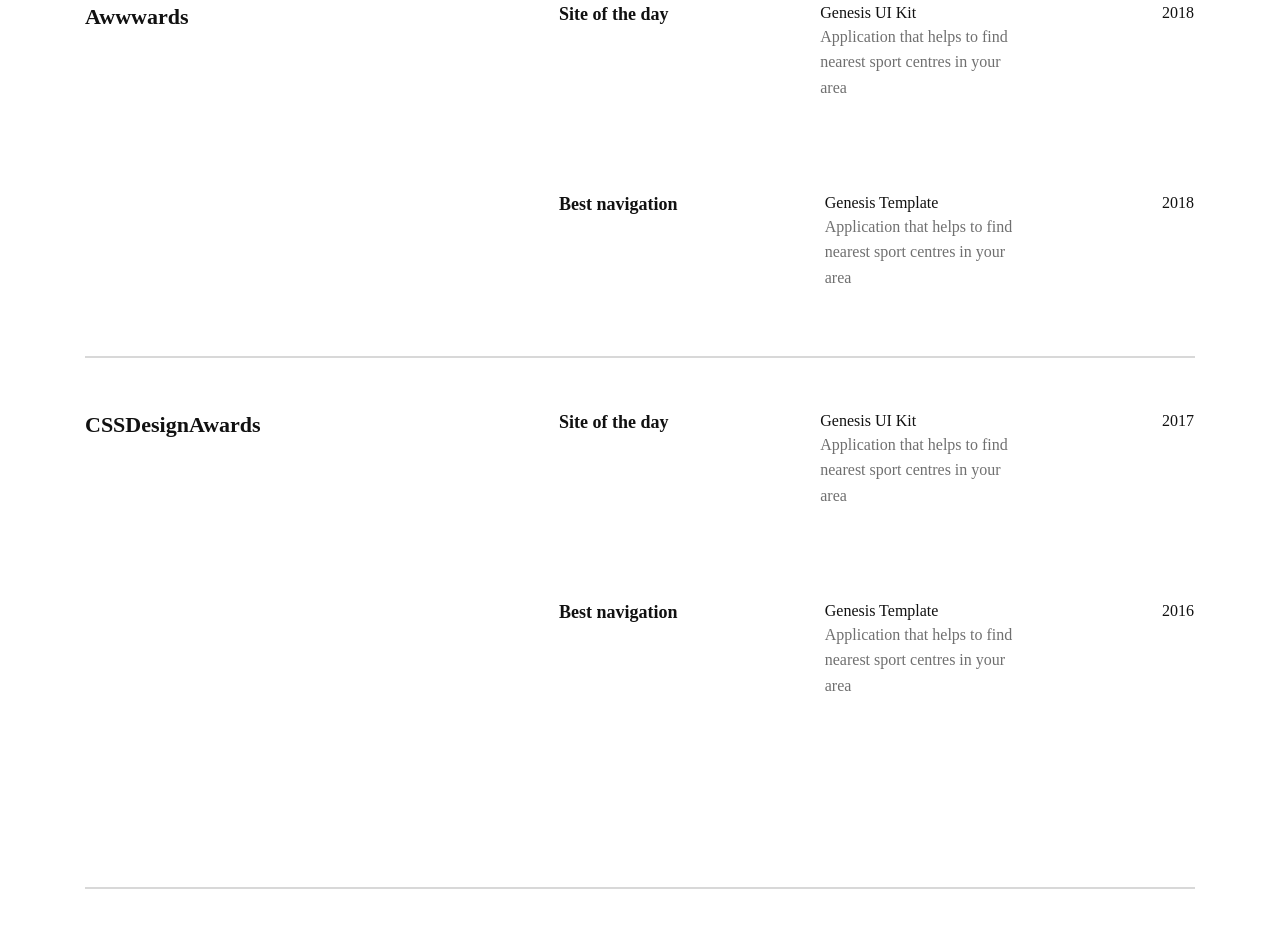
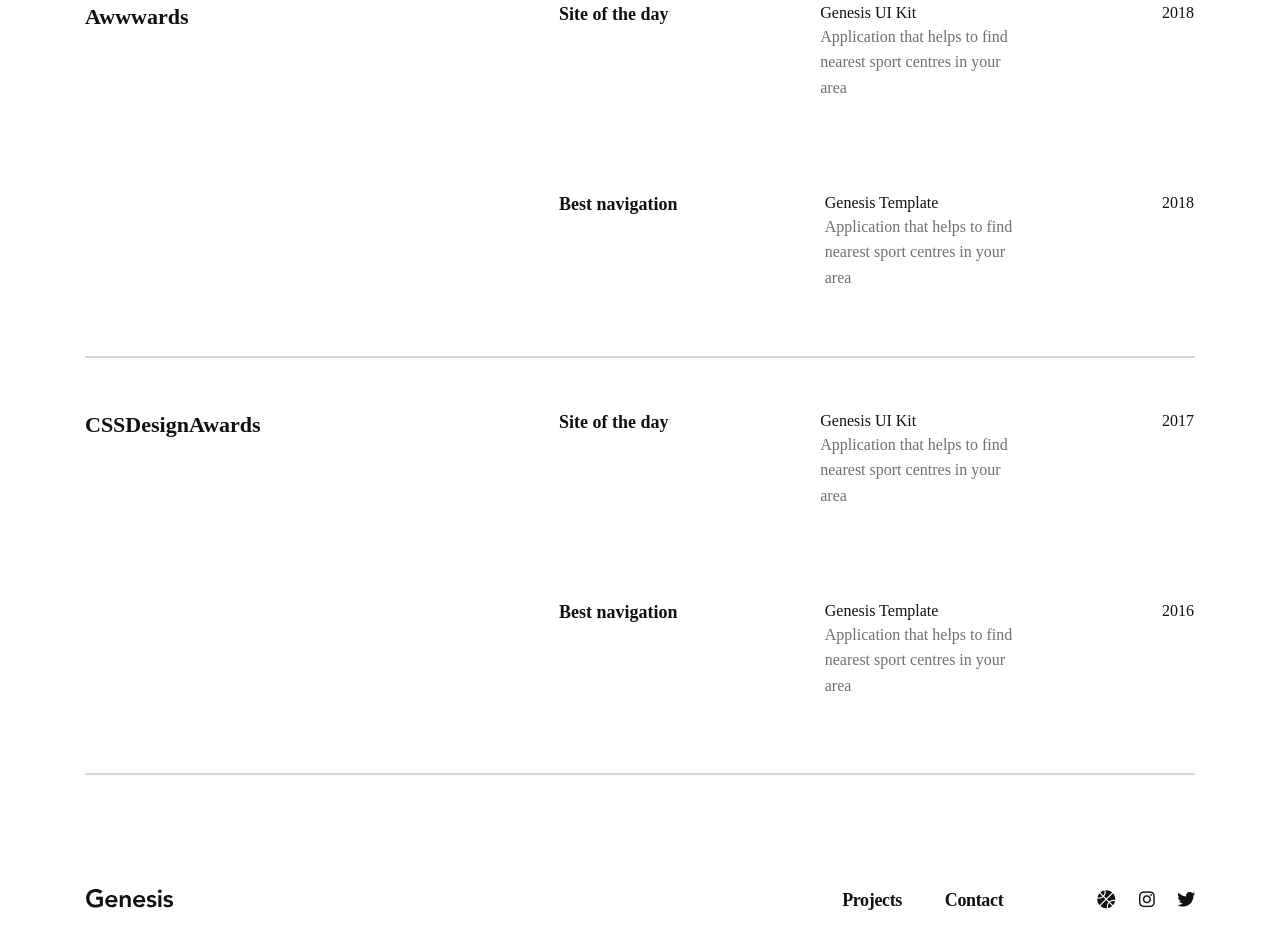
Before and after one commit to zznicole/sbportfolio-grid, a plain HTML site: page index.html in a window 1280 px wide. Shown: the part 2880-3829 px from the top of the page. Drawn offline with Linux system fonts and the light colour scheme; a web font is replaced by a local one.

Commit message:
finished footer

```diff
--- a/index.html
+++ b/index.html
@@ -6,6 +6,7 @@
     <title>sbportfolio-grid</title>
     <link rel="stylesheet" href="style/index.css">
     <link href="https://fonts.googleapis.com/css?family=Muli:300,400,500,600,700,800,900&display=swap" rel="stylesheet">
+    <script src="https://kit.fontawesome.com/8dd6362ff9.js" crossorigin="anonymous"></script>
 </head>
 <body>
     <nav class="nav">
@@ -109,5 +110,16 @@
         </section>
         <div class="divider__3"></div>
     </main>
+    <footer>
+        <a href="#logo"><img class="footer__logo" src="img/Logo.svg"></a>
+        <div class="footer__links">
+            <div class="footer__projects"><a href="#projects">Projects</a></div>
+            <div class="footer__contact"><a href="#contact">Contact</a></div>
+        </div>
+        <div class="footer__icons"></div>
+            <div><a href="#ball"><i class="fas fa-basketball-ball ball"></i></a></div>
+            <div><a href="#instagram"><i class="fab fa-instagram instagram"></i></a></div>
+            <div><a href="#twitter"><i class="fab fa-twitter twitter"></i></a></div>
+    </footer>
 </body>
 </html>
--- a/style/index.css
+++ b/style/index.css
@@ -286,7 +286,6 @@
 .awards {
     width: 1110px;
     height: 823px;
-    margin-bottom: 114px;
     margin-left: auto;
     margin-right: auto;
     display: flex;
@@ -390,3 +389,50 @@
     margin-right: auto;
     background: #D8D8D8;
 }
+
+footer {
+    width: 1110px;
+    height: 23px;
+    margin-top: 114px;
+    margin-bottom: 47px;
+    margin-left: auto;
+    margin-right: auto;
+    display: flex;
+    justify-content: flex-end;
+}
+
+.footer__logo {
+    width: 90.13px;
+    height: 19.34px;
+    margin-right: 667px;
+}
+
+.footer__links {
+    width: 163px;
+    height: 23px;
+    font-family: Muli;
+    font-style: normal;
+    font-weight: bold;
+    font-size: 18px;
+    line-height: 1.3;
+    color: #111111;
+    letter-spacing: -0.346154px;
+    display: flex;
+    justify-content: space-between;
+}
+
+
+.footer__icons {
+    width: 95px;
+    height: 15px;
+    display: flex;
+    justify-items: space-between;
+}
+
+.instagram {
+    margin-right: 23px;
+}
+
+.ball {
+    margin-right: 24px;
+}
```
